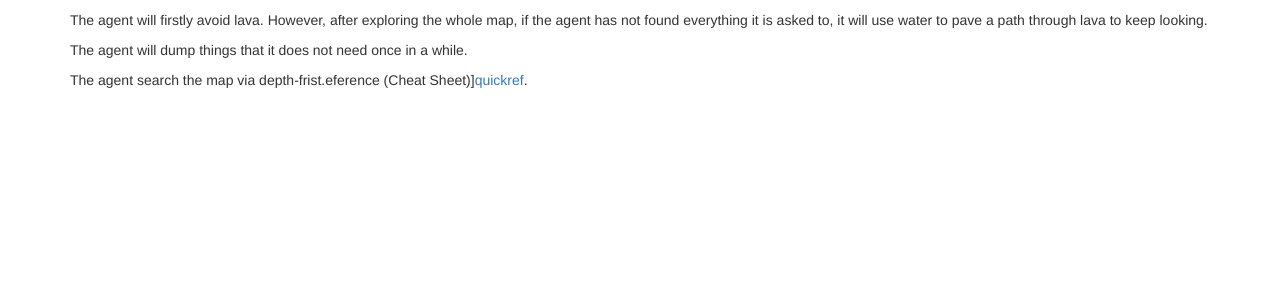
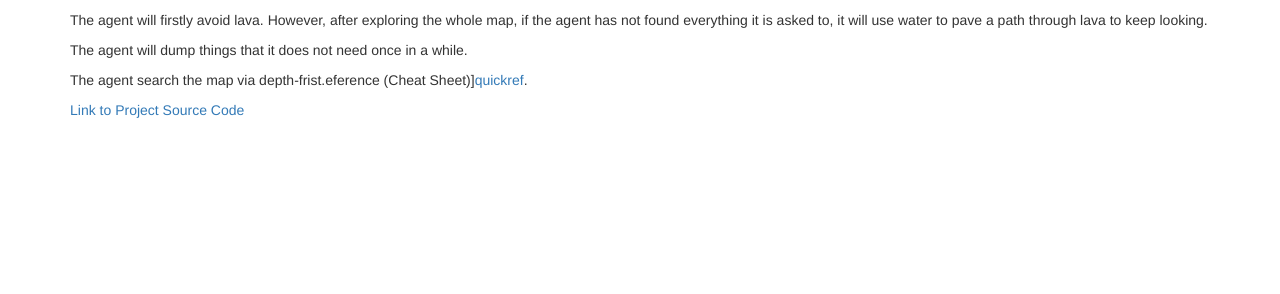
Before and after one commit to chicomy/Food_Hunting_Go, a Jekyll site: the page built from docs/index.md, in a window 1280 px wide. Shown: the part 253-547 px from the top of the page. Built offline with Jekyll 4.4.1, drawn with Linux system fonts in a browser that asks for light colours.

Commit message:
Update index.md

```diff
--- a/docs/index.md
+++ b/docs/index.md
@@ -14,5 +14,6 @@ The agent will dump things that it does not need once in a while.
 
 The agent search the map via depth-frist.eference (Cheat Sheet)][quickref].
 
+<a href="https://github.com/chicomy/CS_175_malmo_project/blob/master/docs/project2.py">Link to Project Source Code</a>
 
 [quickref]: https://github.com/mundimark/quickrefs/blob/master/HTML.md
```
